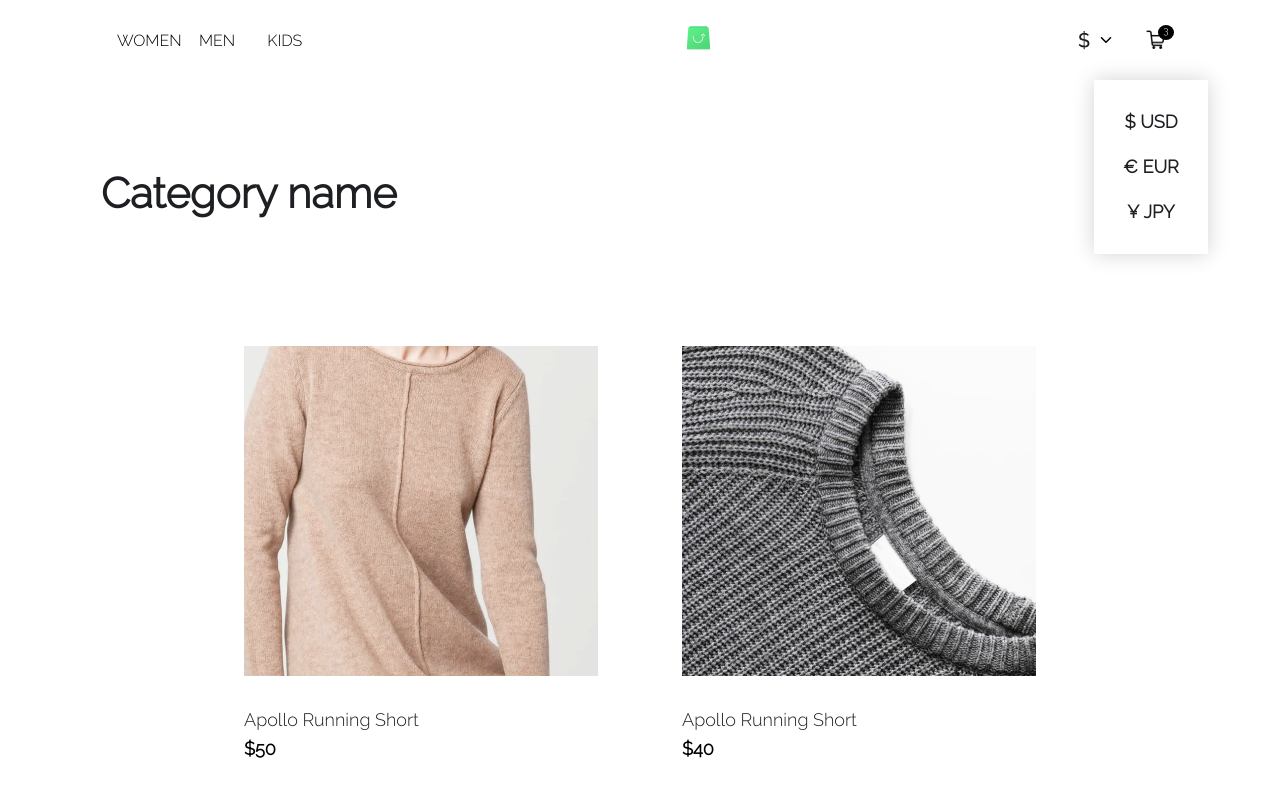
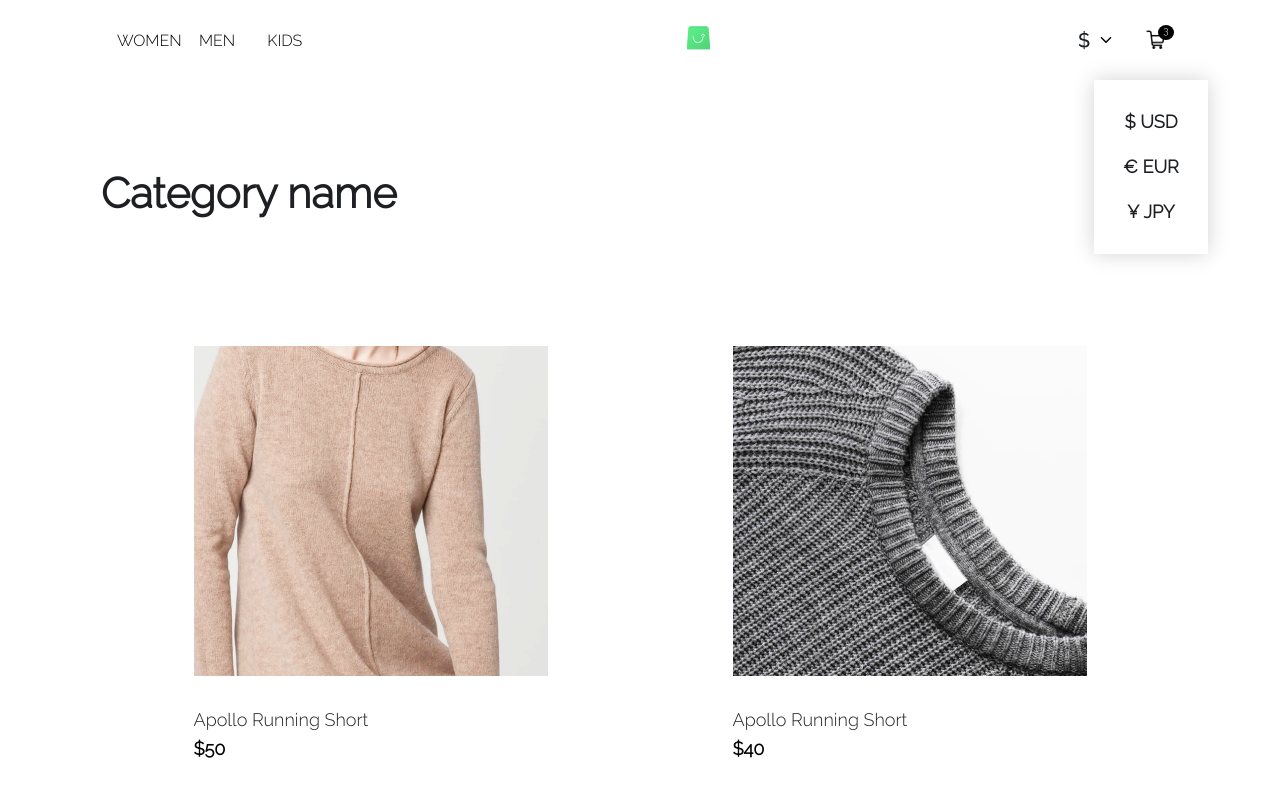
Before and after one commit to moalsaleh95/e-store, a React (Create React App) app: page / in a window 1280 px wide. Shown: the top 800 px of the page. Built offline with nearby package versions, Linux system fonts and the light colour scheme.

Commit message:
NO-24: remove padding from plp

```diff
--- a/src/index.css
+++ b/src/index.css
@@ -154,8 +154,8 @@ body {
 }
 
 .plp-container {
-  padding-left: 101px;
-  padding-right: 101px;
+  /* padding-left: 101px;
+  padding-right: 101px; */
 }
 
 .plp-img {
```
